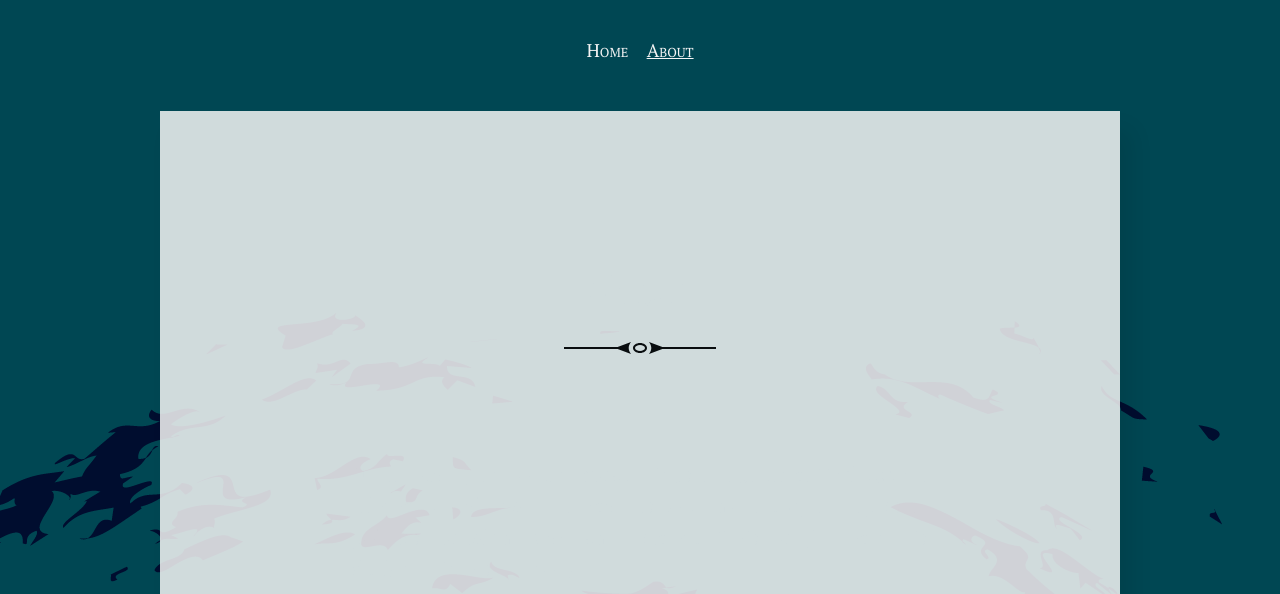
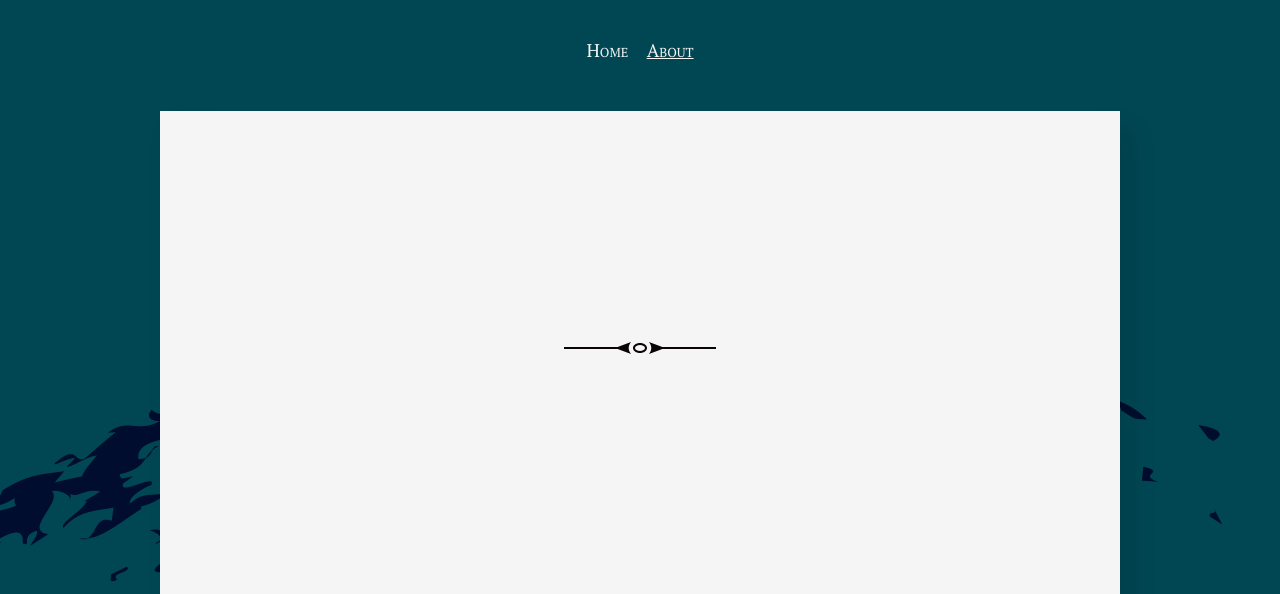
Before and after one commit to silvialohrmann/editorial, a Jekyll site: the page built from about.md, in a window 1280 px wide. Shown: the top 594 px of the page. Built offline with Jekyll 4.4.1, drawn with Linux system fonts in a browser that asks for light colours.

Commit message:
Update _article.scss

```diff
--- a/_sass/_article.scss
+++ b/_sass/_article.scss
@@ -4,7 +4,6 @@
   max-width: 60rem;
   padding: 2em 0;
   box-shadow: 12px 18px 24px rgba(darken($brand-color, 50%), .1);
-  opacity:.85;
 }
 
 .post > * {
```
